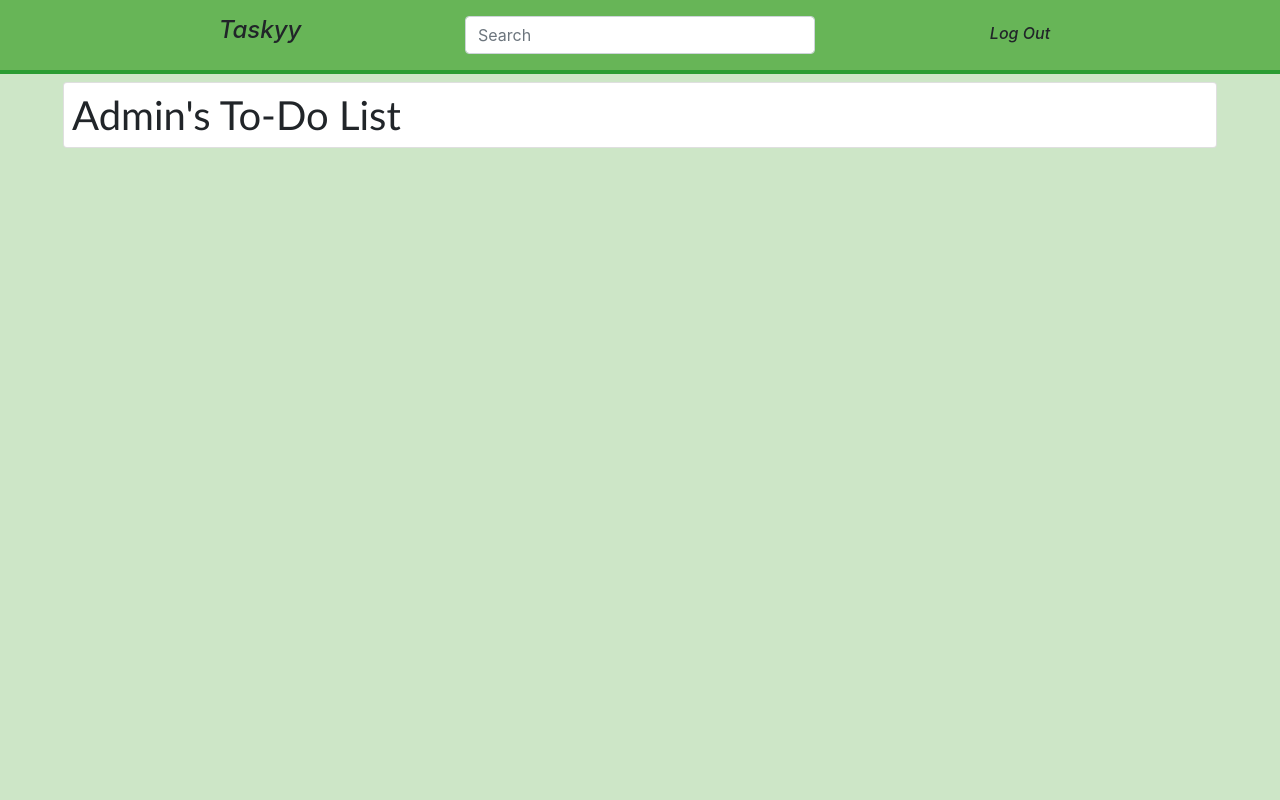
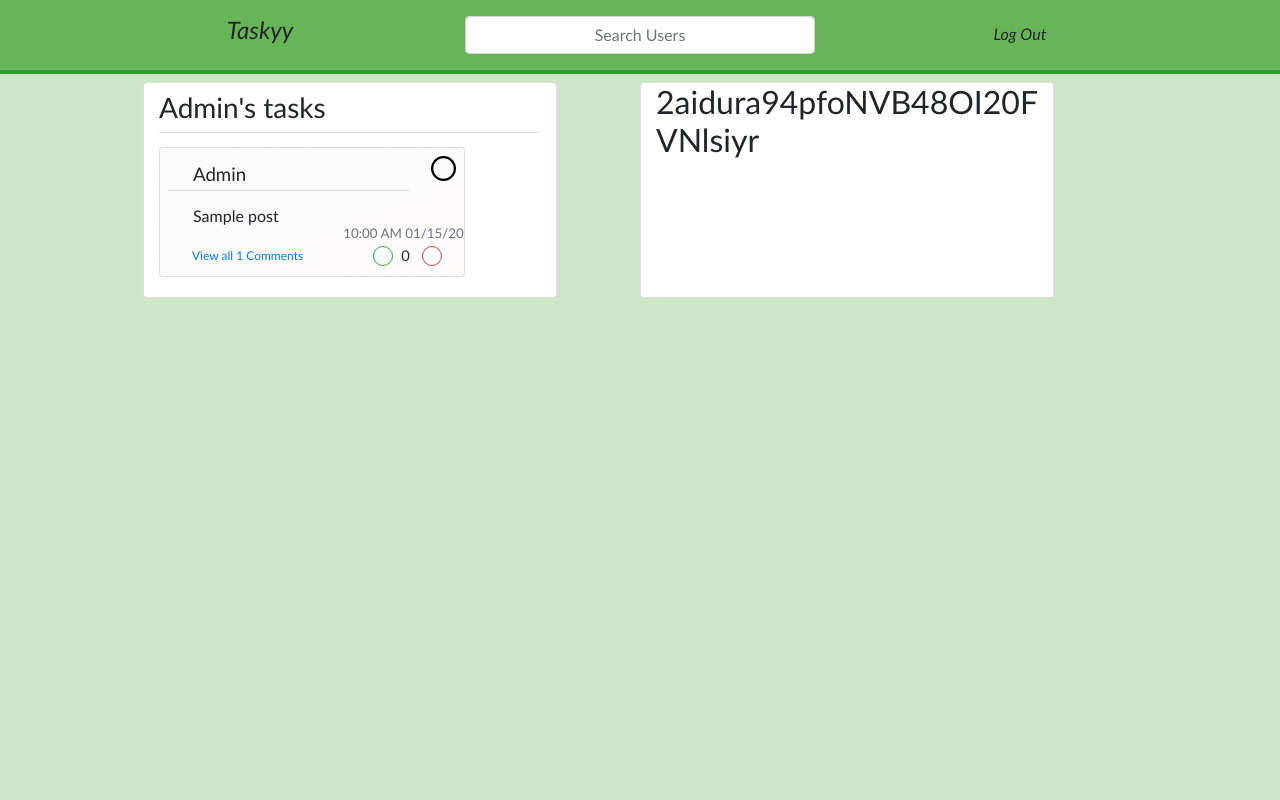
Before and after one commit to vhodgins/TaskManager, a Flask app: page /account/1 in a window 1280 px wide. Run offline with Flask 2, Linux system fonts and the light colour scheme; a user stored in the database is signed in; data comes from the database, SQL or seed files in the repository; both versions use the stored data as it was after the commit; tables that the repository leaves empty hold one stand-in row (values such as "Sample post"); some libraries are stand-ins or nearby versions.

Commit message:
Lists and new task posting

```diff
--- a/mainapp/forms.py
+++ b/mainapp/forms.py
@@ -1,6 +1,6 @@
 from flask_wtf import FlaskForm
 from flask_wtf.file import FileField, FileAllowed
-from wtforms import StringField, PasswordField, SubmitField, TextAreaField, BooleanField, ValidationError, DateTimeField
+from wtforms import StringField, PasswordField, SubmitField, TextAreaField, BooleanField, ValidationError, DateTimeField, IntegerField
 from wtforms.validators import DataRequired, Length, Email, EqualTo
 from mainapp.models import User
 from flask_login import current_user
@@ -26,6 +26,8 @@ class CreateTask(FlaskForm):
     content = StringField('Content', validators=[])
 
     #deadline = DateTimeField('Deadline', validators=[DataRequired()])
+    days = IntegerField('Days', validators=[])
+    weeks = IntegerField('Weels', validators=[])
 
     submit = SubmitField('Create Task')
 
--- a/mainapp/routes.py
+++ b/mainapp/routes.py
@@ -91,7 +91,7 @@ def register():
         return redirect(url_for('home'))
     form = RegisterForm()
     if form.validate_on_submit():
-        hashed_password = bcrypt.generate_password_hash(form.password.data).decode('utf-8')
+        hashed_password = bcrypt.generate_password_hash(form.password.data)
         user = User(username=form.username.data, email=form.email.data, password=hashed_password)
         db.session.add(user)
         db.session.commit()
@@ -106,16 +106,19 @@ def register():
 
 @app.route('/newpost', methods=['GET','POST'])
 def newpost():
-    form = CreateTask()
-    if form.validate_on_submit():
-        if not current_user.is_authenticated:
-            flash(f'You must be logged in to do that')
-            return redirect(url_for('home'))
-        post = Post(title=form.title.data, content=form.content.data, user_id=current_user.id)
-        db.session.add(post)
-        db.session.commit()
+    if not current_user.is_authenticated:
+        flash(f'You must be logged in to do that')
         return redirect(url_for('home'))
-    return render_template('newpost.html', form=form)
+    title = request.form['title']
+    list = request.form['list']
+    date = request.form['date']
+    date = datetime.strptime(date, '%Y-%m-%d')
+    private = True if request.form['private'] else False
+
+    post = Post(title=title, content='', user_id=current_user.id, list=list, date_due = date, private=private)
+    db.session.add(post)
+    db.session.commit()
+    return redirect(url_for('home'))
 
 
 
@@ -175,6 +178,7 @@ def post(post_id):
         form.title.data = post.title
         form.content.data = post.content
     return render_template('post.html', form=form, likes=likes, account=current_user, task=post, title=post.title, localtime=localtime)
+
 
 
 @app.route('/search/<field_query>', methods=['GET', 'POST'])
@@ -251,17 +255,53 @@ def check_task():
 @app.route('/account/<account_id>', methods=['GET','POST'])
 @login_required
 def account(account_id):
+    title = 'Hello'
+    localtimes = []
+    mytasklocaltimes = []
+    if current_user.is_authenticated:
+        title = 'Wacky Schemes'
+        tasks=Post.query.filter(Post.user_id != current_user.id).all()
+        mytasks = Post.query.filter_by(user_id=current_user.id).all()
+    else:
+        tasks = []
+        mytasks=[]
+    tasklikes = {}
+    if tasks:
+        for task in tasks:
+            #likelist = Likes.query.filter(Likes.post_id==task.id).all()
+            likecount = len(Likes.query.filter_by(post_id=task.id).all()) - len(Dislikes.query.filter_by(post_id=task.id).all())
+            tasklikes.update({task.id : likecount})
+            localtimes.append(datetime_from_utc_to_local(task.date_posted))
+    if mytasks:
+        for task in mytasks:
+            likecount = len(Likes.query.filter_by(post_id=task.id).all()) - len(Dislikes.query.filter_by(post_id=task.id).all())
+            tasklikes.update({task.id : likecount})
+            mytasklocaltimes.append(datetime_from_utc_to_local(task.date_posted))
+    likes = {}
+    if tasks:
+        for task in tasks:
+            if Likes.query.filter(Likes.user_id==current_user.id).filter(Likes.post_id==task.id).first():
+                likes.update({task.id : 1})
+            elif Dislikes.query.filter(Dislikes.user_id==current_user.id).filter(Dislikes.post_id==task.id).first():
+                likes.update({task.id :-1})
+            else:
+                likes.update({task.id : 0})
+    if mytasks:
+        for task in mytasks:
+            if Likes.query.filter(Likes.user_id==current_user.id).filter(Likes.post_id==task.id).first():
+                likes.update({task.id : 1})
+            elif Dislikes.query.filter(Dislikes.user_id==current_user.id).filter(Dislikes.post_id==task.id).first():
+                likes.update({task.id :-1})
+            else:
+                likes.update({task.id : 0})
     account = User.query.get_or_404(account_id)
     form = UpdateForm()
     tasks=Post.query.filter_by(user_id=account.id).all()
-
     likes = {}
     if tasks:
         for task in tasks:
             #if  Likes.query.filter(Likes.user_id==current_user.id).filter(Likes.post_id==task.id).first():
             likes.update({task.id : Likes.query.filter(Likes.user_id==current_user.id).filter(Likes.post_id==task.id).first()})
-
-
     localtimes = []
     if tasks:
         for task in tasks:
@@ -279,7 +319,7 @@ def account(account_id):
         form.username.data = account.username
         form.email.data = account.email
     image_file = url_for('static', filename='pfps/'+current_user.image_file)
-    return render_template('account.html', title=account.username+"'s tasks", likes=likes, image_file=image_file, account=account, mytasklocaltimes=localtimes, form=form, mytasks=tasks)
+    return render_template('account.html', title=account.username+"'s tasks", page='account', localtimes = localtimes ,tasks=tasks, likes=likes, tasklikes=tasklikes, image_file=image_file, account=account, mytasklocaltimes=localtimes, form=form, mytasks=tasks)
 
 
 @app.route('/delete_post', methods=["GET", "POST"])
--- /dev/null
+++ b/mainapp/static/stylesheets/account.css
@@ -0,0 +1,83 @@
+html, body {
+max-width: 100%;
+overflow-x: hidden;
+
+}
+
+::-webkit-scrollbar {
+width: 4px;
+}
+::-webkit-scrollbar-track {
+background: #f1f1f1;
+}
+
+/* Handle */
+::-webkit-scrollbar-thumb {
+background: #888;
+}
+
+/* Handle on hover */
+::-webkit-scrollbar-thumb:hover {
+background: #555;
+}
+
+
+
+#loginbox {
+    margin-top: 100px;
+  }
+
+
+  body{
+    height: 100vh;
+    background: rgba(46, 154, 24, 0.24) ;
+  }
+  .navbar-right {
+    margin-right: 0px;
+  }
+
+
+  nav div div div {
+    text-align: center;
+  }
+
+  .updatebutton {
+
+
+    position: absolute;
+    top: 5px;
+
+
+  }
+
+  .settings {
+
+      -webkit-transform: translate(-50%,-50%);
+      transform: translate(-50%,20%);
+      position: absolute;
+      bottom: 10px;
+      left: 20px;
+
+
+  }
+
+  p {
+    font-family: "Gill Sans MT", sans-serif;
+    font-weight: 200;
+  }
+
+  .task-title {
+    font-size: 12pt;
+  }
+  .task-author {
+    font-size: 14pt;
+  }
+
+
+  div {
+    font-family: "Gill Sans MT" , sans-serif;
+  }
+
+  @media (max-width:1300) {
+    font-size: 10pt;
+  }
--- a/mainapp/templates/account.html
+++ b/mainapp/templates/account.html
@@ -6,87 +6,7 @@
     <meta name="viewport" content="width=device-width, initial-scale=1, shrink-to-fit=no">
     <link rel="stylesheet" type="text/css" href="static/stylesheets/singlepost.css">
     <link rel="stylesheet" href="https://maxcdn.bootstrapcdn.com/bootstrap/4.0.0/css/bootstrap.min.css" integrity="sha384-Gn5384xqQ1aoWXA+058RXPxPg6fy4IWvTNh0E263XmFcJlSAwiGgFAW/dAiS6JXm" crossorigin="anonymous">
-    <style media="screen">
-    html, body {
-    max-width: 100%;
-    overflow-x: hidden;
-
-}
-
-::-webkit-scrollbar {
-  width: 4px;
-}
-::-webkit-scrollbar-track {
-background: #f1f1f1;
-}
-
-/* Handle */
-::-webkit-scrollbar-thumb {
-background: #888;
-}
-
-/* Handle on hover */
-::-webkit-scrollbar-thumb:hover {
-background: #555;
-}
-
-
-
-    #loginbox {
-        margin-top: 100px;
-      }
-
-
-      body{
-        height: 100vh;
-        background: rgba(46, 154, 24, 0.24) ;
-      }
-      .navbar-right {
-        margin-right: 0px;
-      }
-
-
-      nav div div div {
-        text-align: center;
-      }
-
-      .updatebutton {
-
-
-        position: absolute;
-        top: 5px;
-
-
-      }
-
-      .settings {
-
-          -webkit-transform: translate(-50%,-50%);
-          transform: translate(-50%,20%);
-          position: absolute;
-          bottom: 10px;
-          left: 20px;
-
-
-      }
-
-      p {
-        font-family: "Gill Sans MT", sans-serif;
-        font-weight: 200;
-      }
-
-      .task-title {
-        font-size: 12pt;
-      }
-      .task-author {
-        font-size: 14pt;
-      }
-
-      @media (max-width:1300) {
-        font-size: 10pt;
-      }
-
-    </style>
+    <link rel="stylesheet" href="{{url_for('static' , filename='stylesheets/account.css')}}">
     <title>{{title}}</title>
   </head>
   <body>
@@ -98,8 +18,8 @@ background: #555;
       <a style="text-decoration:none; color:inherit;"href="{{url_for('home')}}"><h4><i>Taskyy</i></h4></a>
     </div>
     <div class="col">
-      <form class="" action="index.html" method="post">
-        <input class="form-control" type="text" name="" value="" placeholder="Search">
+      <form id="searchbar" class="" action="#" method="post">
+        <input id="searchfield" style="text-align: center;"class="form-control" type="text" name="" value="" placeholder="Search Users">
       </form>
     </div>
     <div class="col">
@@ -125,17 +45,35 @@ background: #555;
 
 
     <style media="screen">
-      h1 {
-          font-family: "Calibri";
-      }
+
     </style>
 
 
     <div class="buffer" style=" height: 10.2vh"></div>
 
-    <div class=" container-fluid " style="">
-        <div class="card main ml-5 mr-5">
-            <h1 class="mt-2 ml-2">{{account.username}}'s To-Do List</h1>
+    <div class=" container-fluid " style="width:80%;">
+        <div class="row" style="margin:auto;">
+
+          <div class="card col-md-5 ">
+            <h3 class="mt-2">{{account.username}}'s tasks</h3>
+            <hr style="margin:0 0 5px 0;">
+            <div class="mt-4" style="width:80%;">
+              {% for task in account.posts %}
+              {% include 'singlepost.html' %}
+              {% endfor %}
+            </div>
+
+          </div>
+
+          <div class="col-md-1">
+
+          </div>
+
+          <div class="card col-md-5 ">
+            <h2>2aidura94pfoNVB48OI20FVNlsiyr</h2>
+          </div>
+
+
         </div>
     </div>
 
@@ -145,6 +83,7 @@ background: #555;
 
   <!--  <script src="/static/js/moment.min.js"></script>-->
     <link rel="stylesheet" href="{{url_for('static', filename='stylesheets/singlepost.css')}}">
+    <script src="{{url_for('static', filename='scripts/search.js')}}"></script>
     <script src="{{url_for('static', filename='scripts/comment.js')}}"></script>
     <script src="{{url_for('static', filename='scripts/settings.js')}}"></script>
     <script src="{{url_for('static', filename='scripts/flashhide.js')}}"></script>
--- a/mainapp/templates/mainpageaccountpost.html
+++ b/mainapp/templates/mainpageaccountpost.html
@@ -78,7 +78,7 @@
         <div class="">
           <a href="#"><img style="width:17px;position:relative; left: 387px; top:23px;"src="{{url_for('static', filename='assets/like.png')}}" alt=""></a>
           <p class="" style="position:relative; left: 413px; font-size:12pt; font-weight:400; margin-bottom:0px;">{{tasklikes[task.id]}}</p>
-          <p class="text-muted" style=" position:relative; left: 374px; font-size:10pt; margin-bottom:5px;">{{mytasklocaltimes[mytasks.index(task)].strftime(' %x')}}</p>
+          <p class="text-muted" style=" position:relative; left: 330px; font-size:10pt; margin-bottom:5px;">{{mytasklocaltimes[mytasks.index(task)].strftime('%I:%M %p %x')}}</p>
         </div>
 
 
--- a/mainapp/templates/singlepost.html
+++ b/mainapp/templates/singlepost.html
@@ -1,11 +1,28 @@
+
+{% if page %}
+{% if page == 'account' %}
+
+
+{% endif %}
+{% else %}
 {% if task.content != 'Completed' %}
 <p class="description text-muted">{{task.author.username}} started a task</p>
 {% else %}
 <p class="description text-muted">{{task.author.username}} completed a task</p>
 {% endif %}
+{% endif %}
 
 
-<div class="card" id='tasksection{{task.id}}'style="margin-top:-15px; margin-bottom:20px; margin-left:2%; width:100%;background: linear-gradient(to bottom right, rgb(252, 252, 252),rgba(194, 51, 37, 0.02))">
+<div class="card" id='tasksection{{task.id}}'style="margin-top:-15px; margin-bottom:20px; {% if not page %} margin-left:2%; {% endif %} width:100%;background: linear-gradient(to bottom right, rgb(252, 252, 252),rgba(194, 51, 37, 0.02))">
+
+  <div class="mt-2 mr-2" style="margin-bottom:-30px;">
+  {% if task.content == 'Completed' %}
+    <img  style="float:right; width:25px;" id='buttonimg{{task.id}}' src="{{url_for('static', filename='assets/x.png')}}">
+  {% else %}
+    <img style="float:right; width:25px;" id='buttonimg{{task.id}}' src="{{url_for('static', filename='assets/check.png')}}">
+  {% endif %}
+</div>
+
 
     <div class=" mt-2 ml-2 " style="margin-bottom:30px;">
 
@@ -24,6 +41,9 @@
         <p class="task-title"style="  color:inherit; text-decoration:none;">
           {{task.title}}
         </p>
+
+
+
       </section>
       </div>
     </a>
@@ -70,9 +90,9 @@
         {% endif %}
       </ul>
     </div>
-        <div style="position:relative; bottom:75px; left:73px">
+        <div style="position:relative; bottom:75px; left:20px">
 
-          <p class="text-muted" style=" font-size:10pt; margin-bottom:5px;">{{localtimes[tasks.index(task)].strftime('  %x')}}</p>
+          <p class="text-muted" style=" font-size:10pt; margin-bottom:5px;">{{localtimes[tasks.index(task)].strftime('%I:%M %p %x')}}</p>
         </div>
 
 
--- /dev/null
+++ b/new_db.py
@@ -0,0 +1,3 @@
+from mainapp import db
+from mainapp.models import *
+db.create_all()
```
Also changed, not shown: mainapp/extra/notes.txt (added, +29 -0 lines), mainapp/models.py (+13 -0 lines), mainapp/static/scripts/newtask.js (added, +29 -0 lines), mainapp/static/stylesheets/home.css (+15 -7 lines), mainapp/templates/home.html (+4 -27 lines), mainapp/templates/newtaskform.html (added, +22 -0 lines), mainapp/site.db, mainapp/templates/tutorial.html (added).
